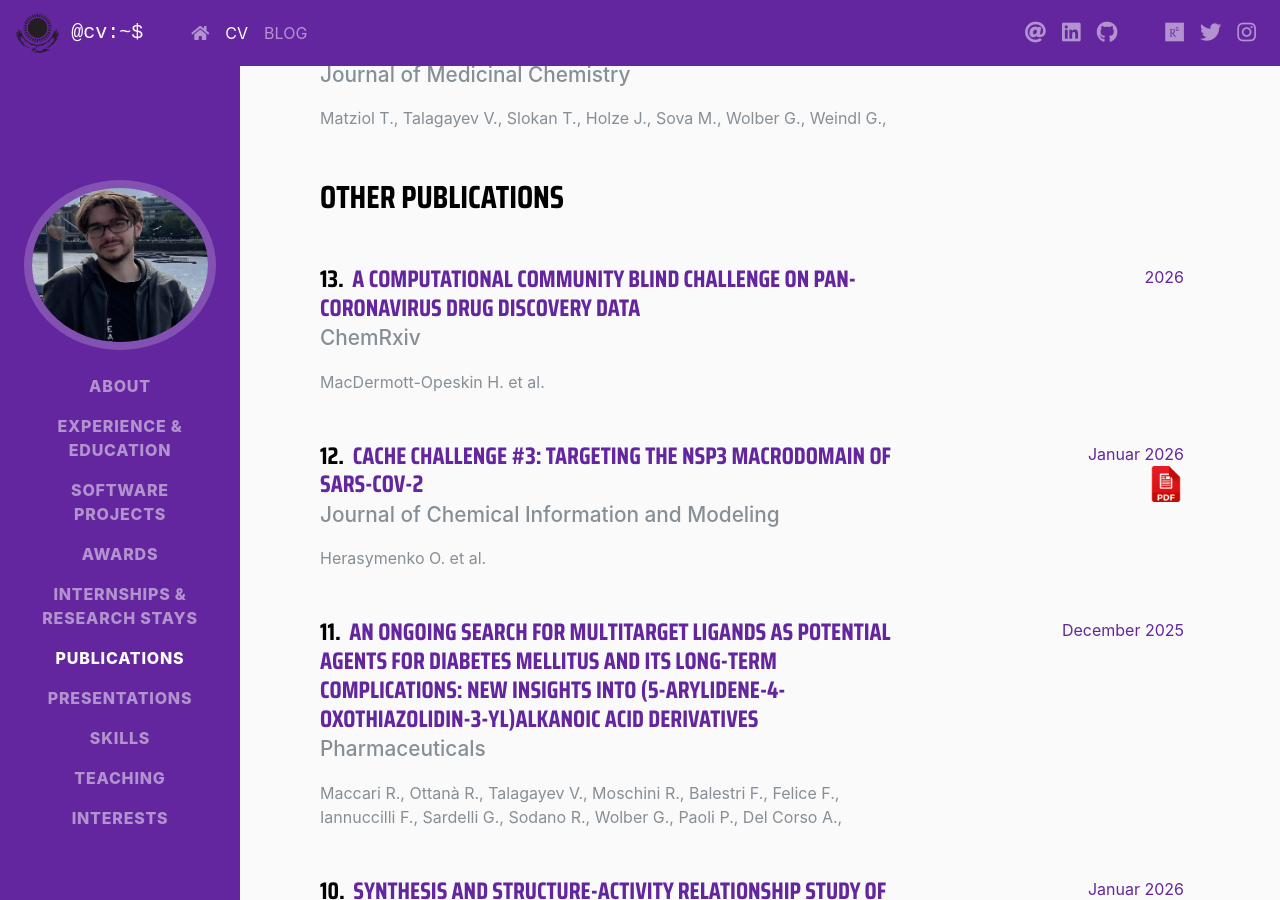
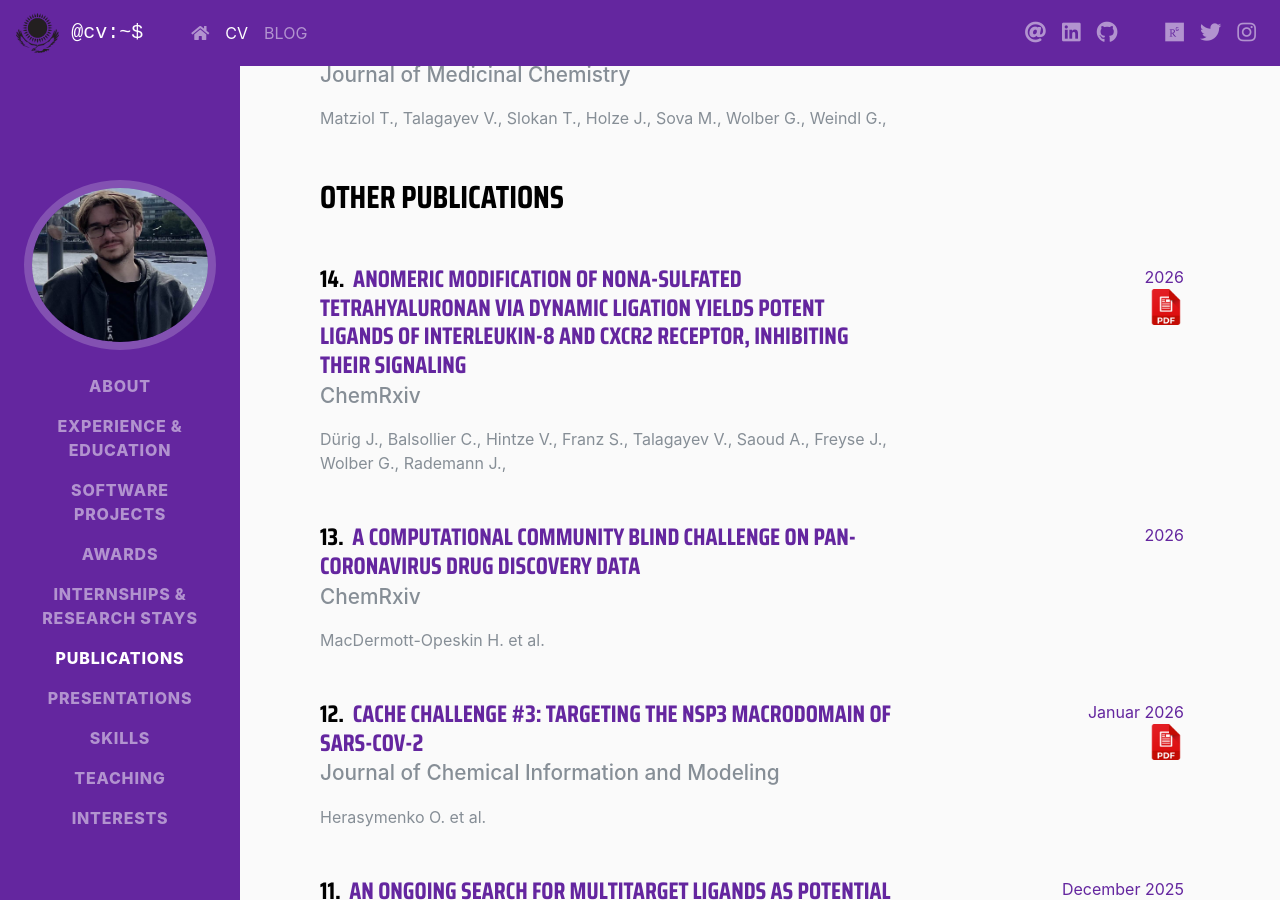
Before and after one commit to talagayev/talagayev.github.io, a Jekyll site: the page built from cv.html, in a window 1280 px wide and 900 px high, scrolled down 8059 px. Built offline with Jekyll 4.4.1, drawn with Linux system fonts in a browser that asks for light colours; nearby versions of some CDN libraries; some web fonts are replaced; a style sheet for code colours, icons or effects is not loaded.

Commit message:
Update publications.yml

```diff
--- a/_data/publications.yml
+++ b/_data/publications.yml
@@ -3,6 +3,13 @@
   authors: Matziol T., Talagayev V., Benedik N. S., von Kempis P., Slokan T., Holze J., Weindl G., Wolber G., Sova M.,
   date: 2026
   journal: Manuscript in Submission
+- title: "Anomeric modification of nona-sulfated tetrahyaluronan via dynamic ligation yields potent ligands of interleukin-8 and CXCR2 receptor, inhibiting their signaling"
+  first_author: False
+  authors: Dürig J., Balsollier C., Hintze V., Franz S., Talagayev V., Saoud A., Freyse J., Wolber G., Rademann J.,
+  date: 2026
+  journal: ChemRxiv
+  url: https://doi.org/10.26434/chemrxiv.10001872/v1
+  pdf: https://chemrxiv.org/doi/pdf/10.26434/chemrxiv.10001872/v1
 - title: "A Computational Community Blind Challenge on Pan-Coronavirus Drug Discovery Data"
   first_author: False
   authors: MacDermott-Opeskin H. et al.
```
